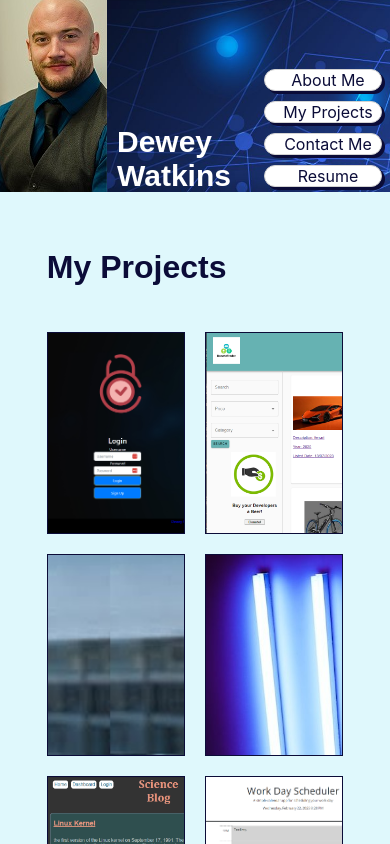
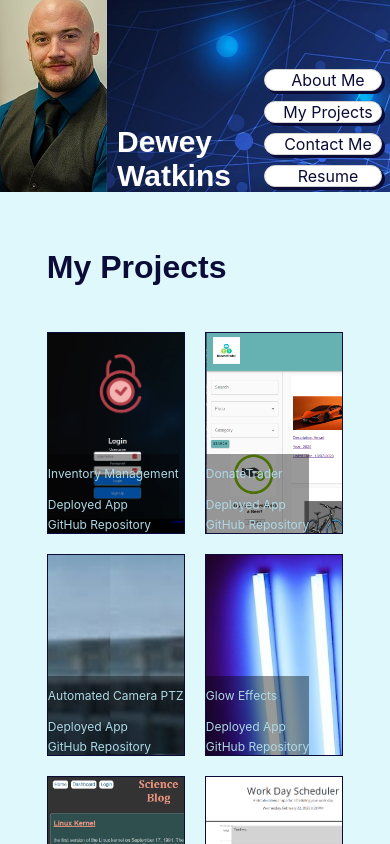
Before and after one commit to deweywatkins77/portfolio, a React (Create React App) app: page /portfolio/projects in a window 390 px wide. Shown: the top 844 px of the page. Built offline with nearby package versions, Linux system fonts and the light colour scheme.

Commit message:
project card update, screen size code added to project.js

```diff
--- a/src/components/Project.js
+++ b/src/components/Project.js
@@ -18,7 +18,7 @@ const Project = (props) => {
       onMouseLeave={handleMouseLeave}
       onClick={() => window.open(props.link.link)}
     >
-      {isHovered && (
+      {isHovered && window.innerWidth > 828 && (
         <div className="cardText">
             <div style={{display:"flex", justifyContent:"flex-start"}}>
                 <p>{props.link.name}</p>
@@ -28,6 +28,17 @@ const Project = (props) => {
             <a href={props.link.github}>GitHub Repository</a>
         </div>
       )}
+
+      {window.innerWidth <= 828 && (
+        <div className="cardTextSmall">
+          <div style={{display:"flex", justifyContent:"flex-start"}}>
+              <p>{props.link.name}</p>
+          </div>
+          <a href={props.link.link}>Deployed App</a>
+          <br />
+          <a href={props.link.github}>GitHub Repository</a>
+        </div>
+      )}
     </section>
   );
 };
--- a/src/index.css
+++ b/src/index.css
@@ -322,13 +322,39 @@ footer a:link{
     margin: 0px;
   }
 
-  .cardText p, .cardText a:link, .cardText a:visited {
+  .projectcard {
+    display: flex;
+    flex-direction: column;
+    justify-content: flex-end;
+    align-items: flex-start;
+    margin-top: 20px;
+    margin-left: 0px;
+    margin-right: 0px;
+    height: 200px;
+    width: 46%;
+    background-size: cover;
+
+    border:1px solid var(--card-border);
+    opacity: 1;
+    transition: opacity 0.1s ease-in-out;
+    position: relative;
+  }
+
+  .cardTextSmall{
+    margin-left: 0px;
+    margin-bottom: 0px;
+    z-index: 1;
+    position: relative;
+    background-color: rgba(0, 0, 0, 0.4);
+  }
+
+  .projectcard .cardTextSmall p, .projectcard .cardTextSmall a:link, .projectcard .cardTextSmall a:visited {
     margin-left: 0px;
     padding-left: 0px;
     color: var(--card-color-text);
     z-index: 1;
     text-align: left;
-    font-size: 14px;
+    font-size: 12px;
   }
 
   .resumeHeader{
```
Also changed, not shown: 6 other files (tests, documents, lock files or other folders).
